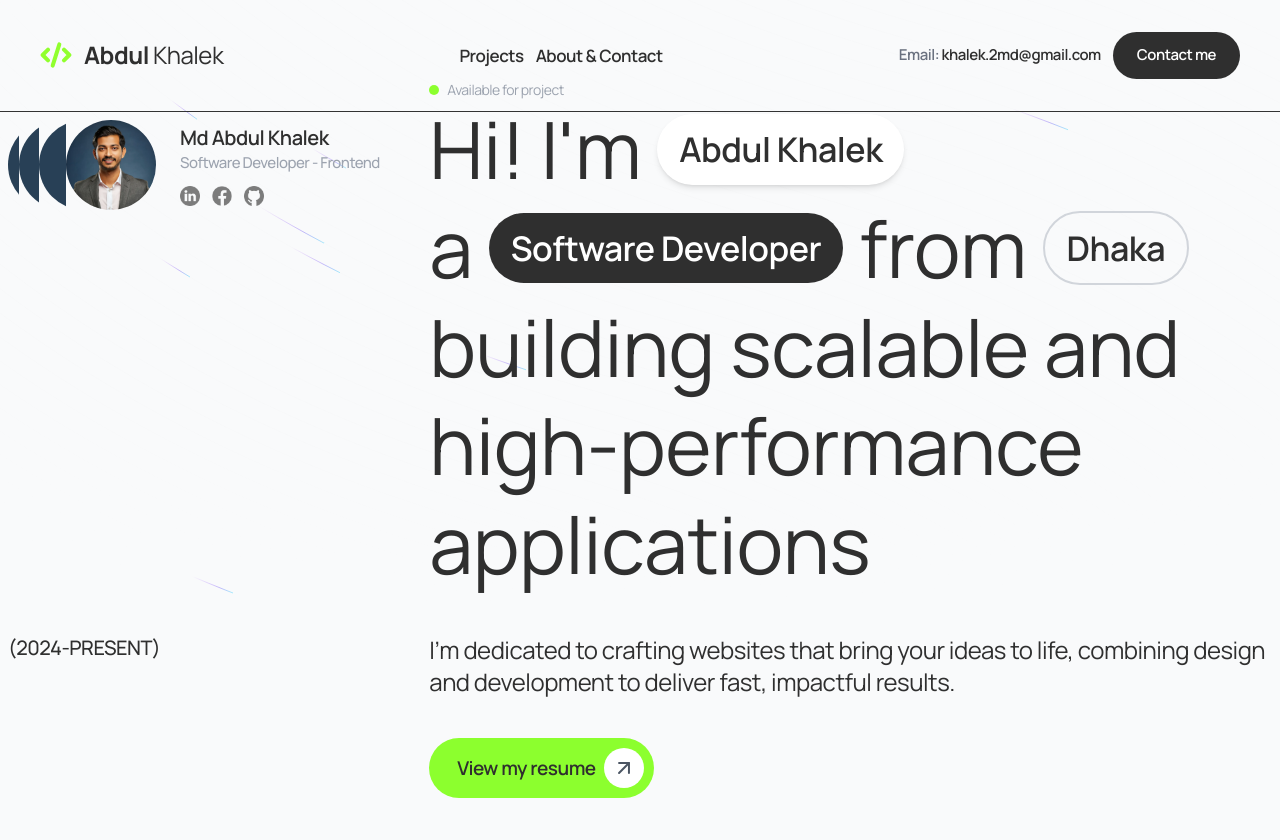
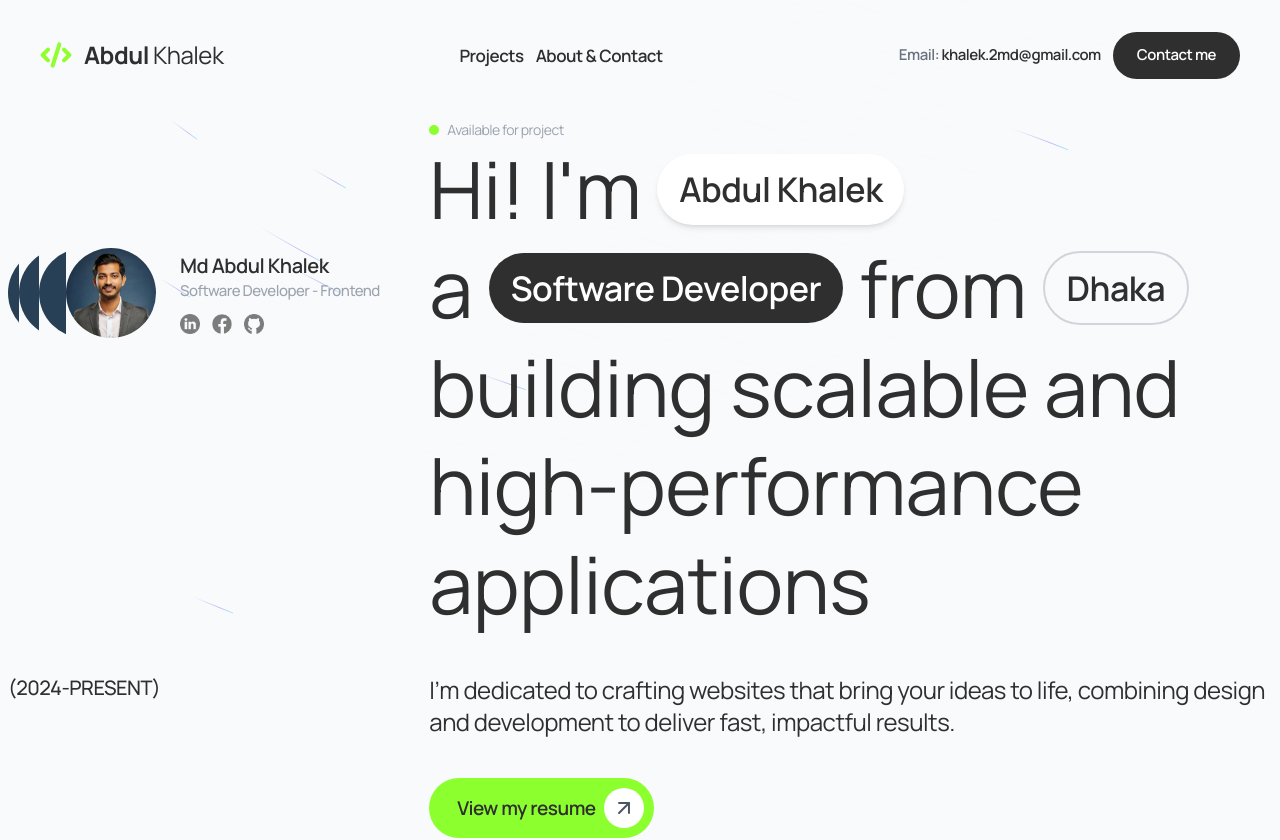
Before and after one commit to nahid-dev/new-prft, a Next.js app: page / in a window 1280 px wide. Shown: the top 840 px of the page. Built offline with nearby package versions, Linux system fonts and the light colour scheme.

Commit message:
Navbar and hero section animation added

```diff
--- a/app/(landing-page)/components/HeroSection.jsx
+++ b/app/(landing-page)/components/HeroSection.jsx
@@ -18,9 +18,9 @@ const HeroSection = () => {
     <div className="py-20 relative">
       <BackgroundBeams className="absolute inset-0 z-0" />
       <Container>
-        <div className="grid grid-cols-3 relative z-10">
+        <div className="grid grid-cols-3 relative z-10 mt-10">
           {/* LEFT SIDE - PROFILE SECTION */}
-          <div className="col-span-3 lg:col-span-1 pt-10">
+          <div className="col-span-3 lg:col-span-1 pt-32">
             <ProfileCard />
           </div>
           {/* RIGHT SIDE - HERO HEADING SECTION */}
--- a/app/globals.css
+++ b/app/globals.css
@@ -8,6 +8,9 @@
     --highlight-color: #8cff2e;
 }
 
+html {
+  scroll-behavior: smooth;
+}
 body {
   font-family: "Manrope", serif;
     scroll-behavior: smooth;
--- a/components/shared/Footer.jsx
+++ b/components/shared/Footer.jsx
@@ -49,7 +49,7 @@ const Footer = () => {
             <div>
               <h2 className="text-[40px] xl:text-[70px] leading-none text-white">
                 Looking for a skilled developer? Let&apos;s build something
-                amazing together.
+                amazing together<span className="text-highlight">.</span>
               </h2>
             </div>
             <div className="xl:ml-24 flex flex-col gap-10 items-center xl:items-start">
--- a/components/shared/Navbar.jsx
+++ b/components/shared/Navbar.jsx
@@ -1,7 +1,7 @@
 "use client";
 import { CodeXml } from "lucide-react";
 import Link from "next/link";
-import React, { useState } from "react";
+import React, { useEffect, useState } from "react";
 import Button from "./common/Button";
 import { motion } from "framer-motion";
 
@@ -21,9 +21,36 @@ const menuVariant2 = {
 
 const Navbar = () => {
   const [isMenuToggle, setIsMenuToggle] = useState(false);
+  const [hidden, setHidden] = useState(false);
+  const [lastScrollY, setLastScrollY] = useState(0);
+
+  // Handle scrolling
+  useEffect(() => {
+    const handleScroll = () => {
+      const currentScrollY = window.scrollY;
+
+      if (currentScrollY > 99 && currentScrollY > lastScrollY) {
+        setHidden(true); // Hide when scrolling down past 99px
+      } else {
+        setHidden(false); // Show when scrolling up
+      }
+
+      setLastScrollY(currentScrollY);
+    };
+
+    window.addEventListener("scroll", handleScroll);
+    return () => window.removeEventListener("scroll", handleScroll);
+  }, [lastScrollY]);
 
   return (
-    <nav className="bg-transparent border-b fixed w-full top-0 z-50">
+    <motion.nav
+      initial={{ y: "-100%", opacity: 0 }}
+      animate={{ y: hidden ? "-100%" : "0%", opacity: 1 }}
+      transition={{ duration: 0.2, ease: "easeOut", delay: 0.2 }}
+      className={`fixed w-full top-0 z-50 ${
+        lastScrollY > 99 ? "bg-white" : "bg-transparent"
+      }`}
+    >
       {/* TOP NAVBAR */}
       <div className="px-6 md:px-10 py-4 md:py-8 flex items-center justify-between bg-white md:bg-transparent">
         {/* LEFT PART (LOGO) */}
@@ -116,7 +143,7 @@ const Navbar = () => {
           </div>
         </div>
       </motion.div>
-    </nav>
+    </motion.nav>
   );
 };
 
--- a/components/shared/common/ProfileCard.jsx
+++ b/components/shared/common/ProfileCard.jsx
@@ -1,7 +1,8 @@
+"use client";
 import { cn } from "@/lib/utils";
-import { Facebook, Github, Instagram, Linkedin } from "lucide-react";
 import Image from "next/image";
 import Link from "next/link";
+import { motion } from "framer-motion";
 import React from "react";
 
 const ProfileCard = ({ nameStyle }) => {
@@ -19,34 +20,46 @@ const ProfileCard = ({ nameStyle }) => {
       href: "https://github.com/nahid-dev",
     },
   ];
+
+  const supportElements = [11, 20, 27].reverse();
+
   return (
-    <div className="flex items-center gap-6">
+    <motion.div
+      initial={{ opacity: 0, y: 10 }}
+      animate={{ opacity: 1, y: 0 }}
+      transition={{ duration: 0.2, ease: "easeOut" }}
+      className="flex items-center gap-6"
+    >
       <div className="flex items-center">
-        <div className="w-[11px] overflow-hidden">
-          <div
-            style={{
-              borderRadius: "45px",
+        {/* SUPPORT ELEMENTS */}
+        {[11, 20, 27].map((width, index) => (
+          <motion.div
+            key={index}
+            initial={{ x: 50, opacity: 0 }}
+            animate={{ x: 0, opacity: 1 }}
+            transition={{
+              duration: 0.4,
+              delay: (supportElements.length - index - 1) * 0.2,
+              ease: "easeOut",
             }}
-            className="bg-[#284056] size-[70px] xl:size-[90px]"
-          ></div>
-        </div>
-        <div className="w-[20px] overflow-hidden">
-          <div
-            style={{
-              borderRadius: "45px",
-            }}
-            className="bg-[#284056] size-[70px] xl:size-[90px]"
-          ></div>
-        </div>
-        <div className="w-[27px] overflow-hidden">
-          <div
-            style={{
-              borderRadius: "45px",
-            }}
-            className="bg-[#284056] size-[70px] xl:size-[90px]"
-          ></div>
-        </div>
+            className={`${
+              width === 11
+                ? "w-[11px]"
+                : width === 20
+                ? "w-[20px]"
+                : width === 27
+                ? "w-[27px]"
+                : ""
+            } overflow-hidden`}
+          >
+            <div
+              style={{ borderRadius: "45px" }}
+              className="bg-[#284056] size-[70px] xl:size-[90px]"
+            ></div>
+          </motion.div>
+        ))}
 
+        {/* PROFILE IMAGE */}
         <Image
           src="/images/me.png"
           alt="Person Image"
@@ -56,7 +69,14 @@ const ProfileCard = ({ nameStyle }) => {
           className="size-[70px] xl:size-[90px] rounded-full object-cover"
         />
       </div>
-      <div className="flex flex-col gap-3">
+
+      {/* NAME AND ROLE */}
+      <motion.div
+        initial={{ x: 50, opacity: 0 }}
+        animate={{ x: 0, opacity: 1 }}
+        transition={{ duration: 0.5, ease: "easeOut" }}
+        className="flex flex-col gap-3"
+      >
         <div>
           <h4 className={cn("text-xl font-semibold", nameStyle)}>
             Md Abdul Khalek
@@ -65,9 +85,15 @@ const ProfileCard = ({ nameStyle }) => {
             Software Developer - Frontend
           </p>
         </div>
-        {/* SOCIAL ICON */}
-        <div className="flex items-center gap-3">
-          {socialIconList?.map((item, index) => (
+
+        {/* SOCIAL ICONS */}
+        <motion.div
+          initial={{ y: 20, opacity: 0 }}
+          animate={{ y: 0, opacity: 1 }}
+          transition={{ duration: 0.5, ease: "easeOut" }}
+          className="flex items-center gap-3"
+        >
+          {socialIconList.map((item, index) => (
             <Link
               target="_blank"
               href={item.href}
@@ -84,9 +110,9 @@ const ProfileCard = ({ nameStyle }) => {
               />
             </Link>
           ))}
-        </div>
-      </div>
-    </div>
+        </motion.div>
+      </motion.div>
+    </motion.div>
   );
 };
 
```
